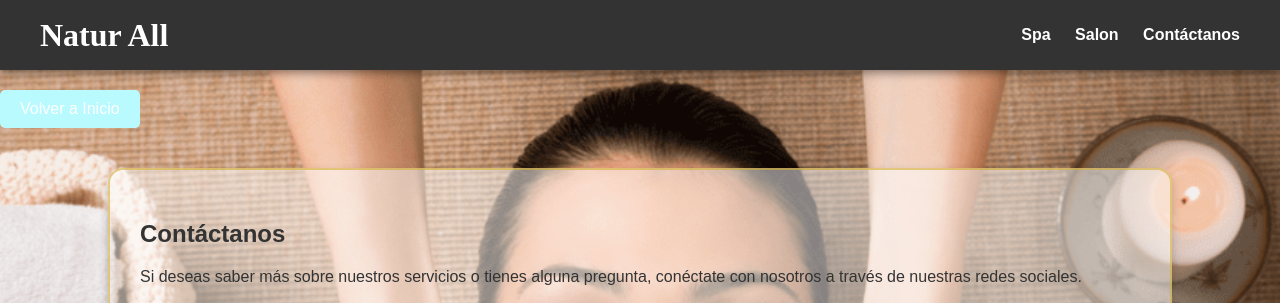
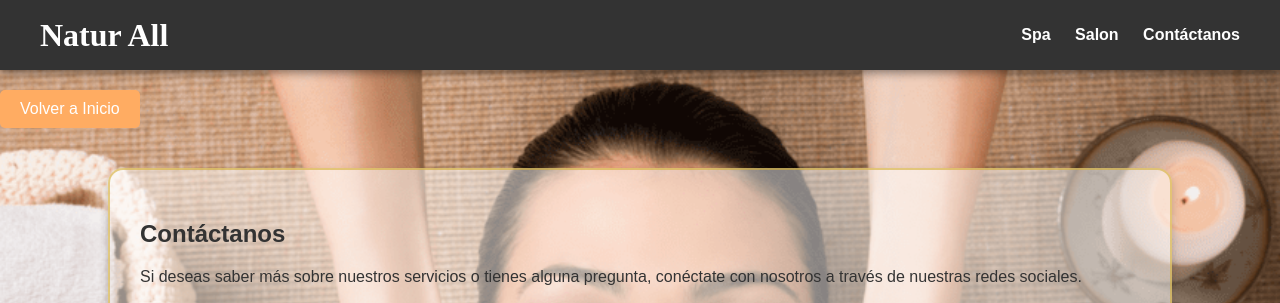
Before and after one commit to qJulio/qJulio.github.io, a plain HTML site: page contacto.html in a window 1280 px wide. Shown: the top 303 px of the page. Drawn offline with Linux system fonts and the light colour scheme.

Commit message:
Update contacto.html

```diff
--- a/contacto.html
+++ b/contacto.html
@@ -12,7 +12,7 @@
             padding: 10px 20px;
             font-size: 16px;
             color: #fff;
-            background-color: #b9faff; /* Color verde */
+            background-color: #ffac62; /* Color verde */
             border: none;
             border-radius: 5px;
             text-decoration: none;
```
